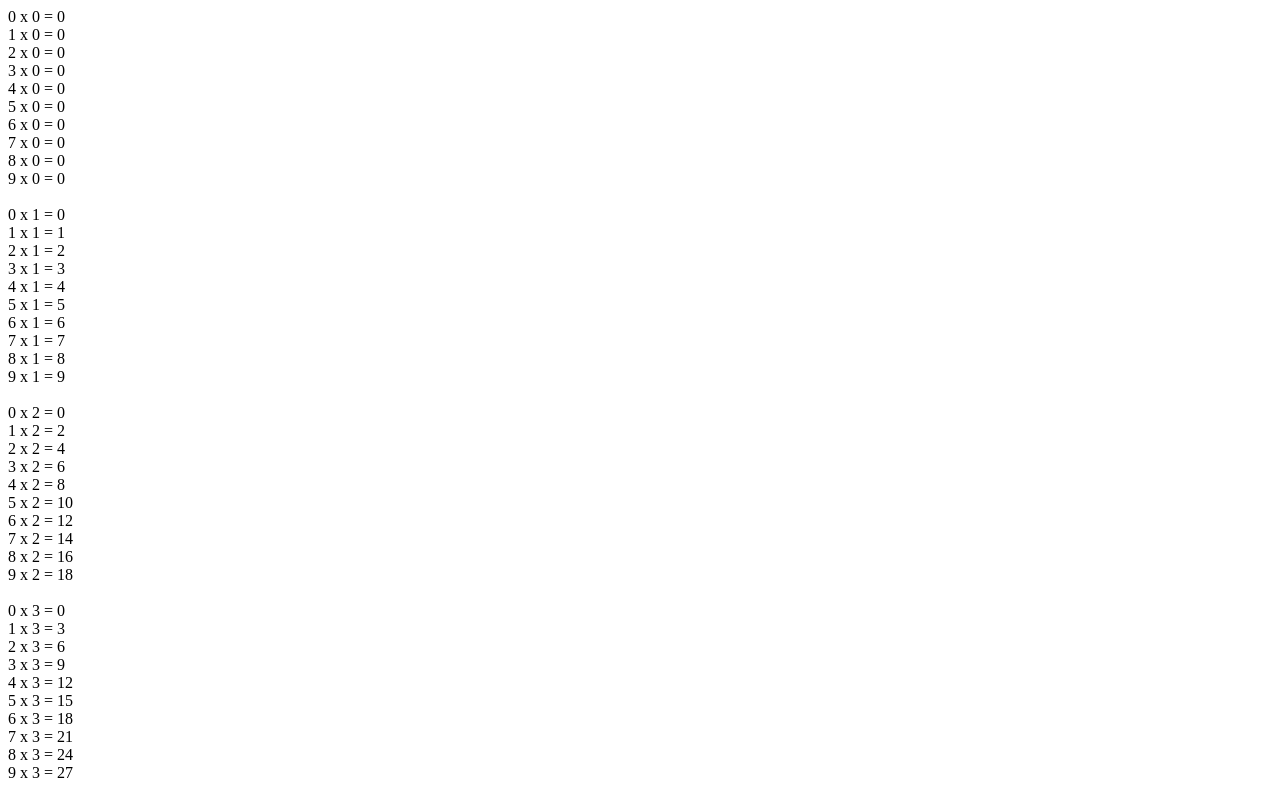
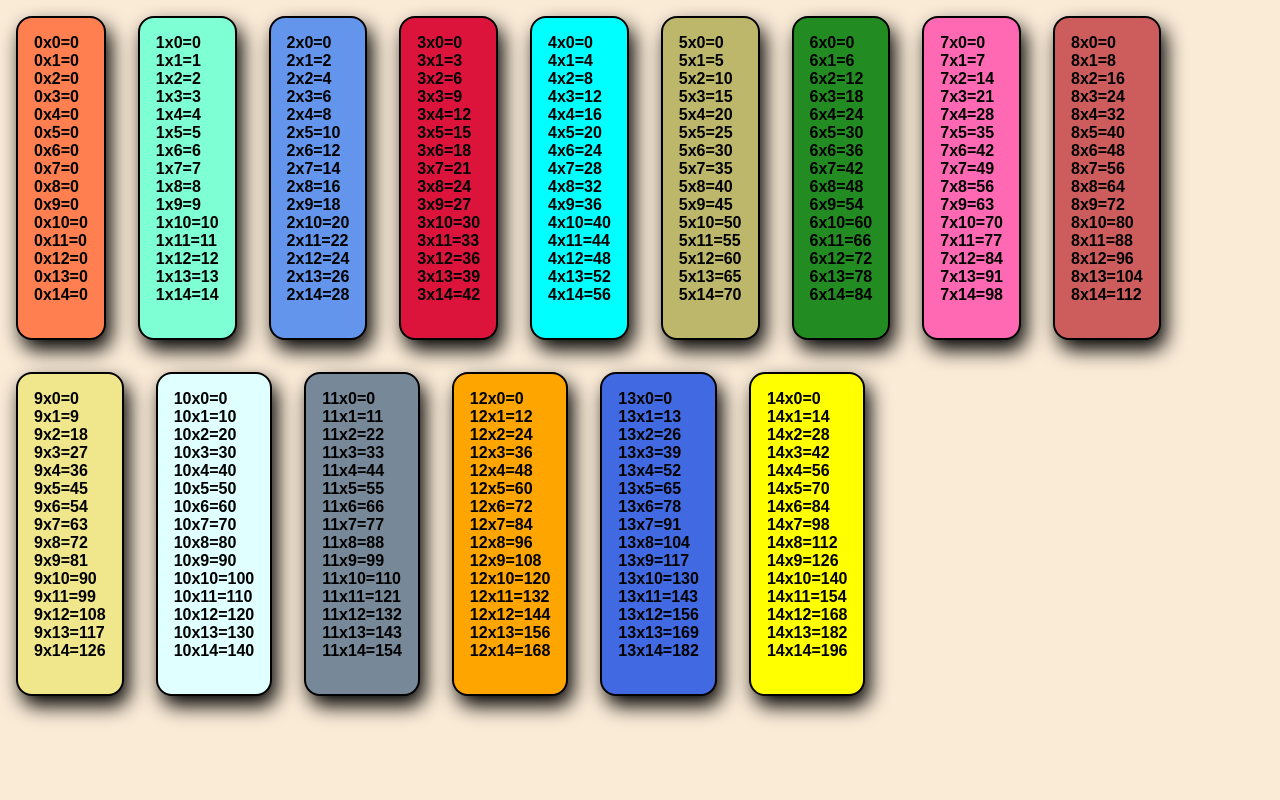
Before and after one commit to Vlad4496/JavaScriptFundamentals, a plain HTML site: page inmultire/inmultire.html in a window 1280 px wide. Shown: the top 800 px of the page. Drawn offline with Linux system fonts and the light colour scheme.

Commit message:
TemaInmultire

```diff
--- /dev/null
+++ b/inmultire/inmultire.css
@@ -0,0 +1,64 @@
+*{
+    margin: 0;
+    padding: 0;
+}
+section {
+    background-color: antiquewhite;
+    width: 100vw;
+    height: 100vh;
+}
+div {
+    display: inline-block;
+    margin: 1em;
+    border: 2px solid;
+    padding: 1em;
+    border-radius: 1em;
+    font-family: sans-serif;
+    font-weight:bold;
+    box-shadow: 5px 10px 20px;
+}
+div:nth-child(1) {
+    background-color: coral;
+}
+div:nth-child(2) {
+    background-color: aquamarine;
+}
+div:nth-child(3) {
+    background-color: cornflowerblue;
+}
+div:nth-child(4) {
+    background-color: crimson;
+}
+div:nth-child(5) {
+    background-color: cyan;
+}
+div:nth-child(6) {
+    background-color: darkkhaki;
+}
+div:nth-child(7) {
+    background-color: forestgreen;
+}
+div:nth-child(8) {
+    background-color: hotpink;
+}
+div:nth-child(9) {
+    background-color: indianred;
+}
+div:nth-child(10) {
+    background-color: khaki;
+}
+div:nth-child(11) {
+    background-color: lightcyan;
+}
+div:nth-child(12) {
+    background-color: lightslategray;
+}
+div:nth-child(13) {
+    background-color: orange;
+}
+div:nth-child(14) {
+    background-color: royalblue;
+}
+div:nth-child(15) {
+    background-color: yellow;
+}
--- a/inmultire/inmultire.html
+++ b/inmultire/inmultire.html
@@ -5,6 +5,7 @@
     <meta name="viewport" content="width=device-width, initial-scale=1.0">
     <title>Tabla inmultirii</title>
     <script src="inmultire.js"></script>
+    <link rel="stylesheet" href="inmultire.css">
 </head>
 <body>
 
--- a/inmultire/inmultire.js
+++ b/inmultire/inmultire.js
@@ -1,9 +1,12 @@
-// let j = 3
-
-for (let j = 0; j < 10; j++) {
-    for (let i = 0; i < 10; i++) {
-        let produs = i * j
-        document.write(i + " x " + j + " = " + produs + "<br>")
+document.write("<section>")
+for(i=0; i<15; i++) {
+    document.write("<div>")
+    for(j=0; j<15; j++) {
+        let bucle = i * j
+        document.write(i + "x" + j + "=" + bucle + "<br>")
     }
     document.write("<br>")
+    document.write("</div>")
 }
+
+document.write("</section>")
```
